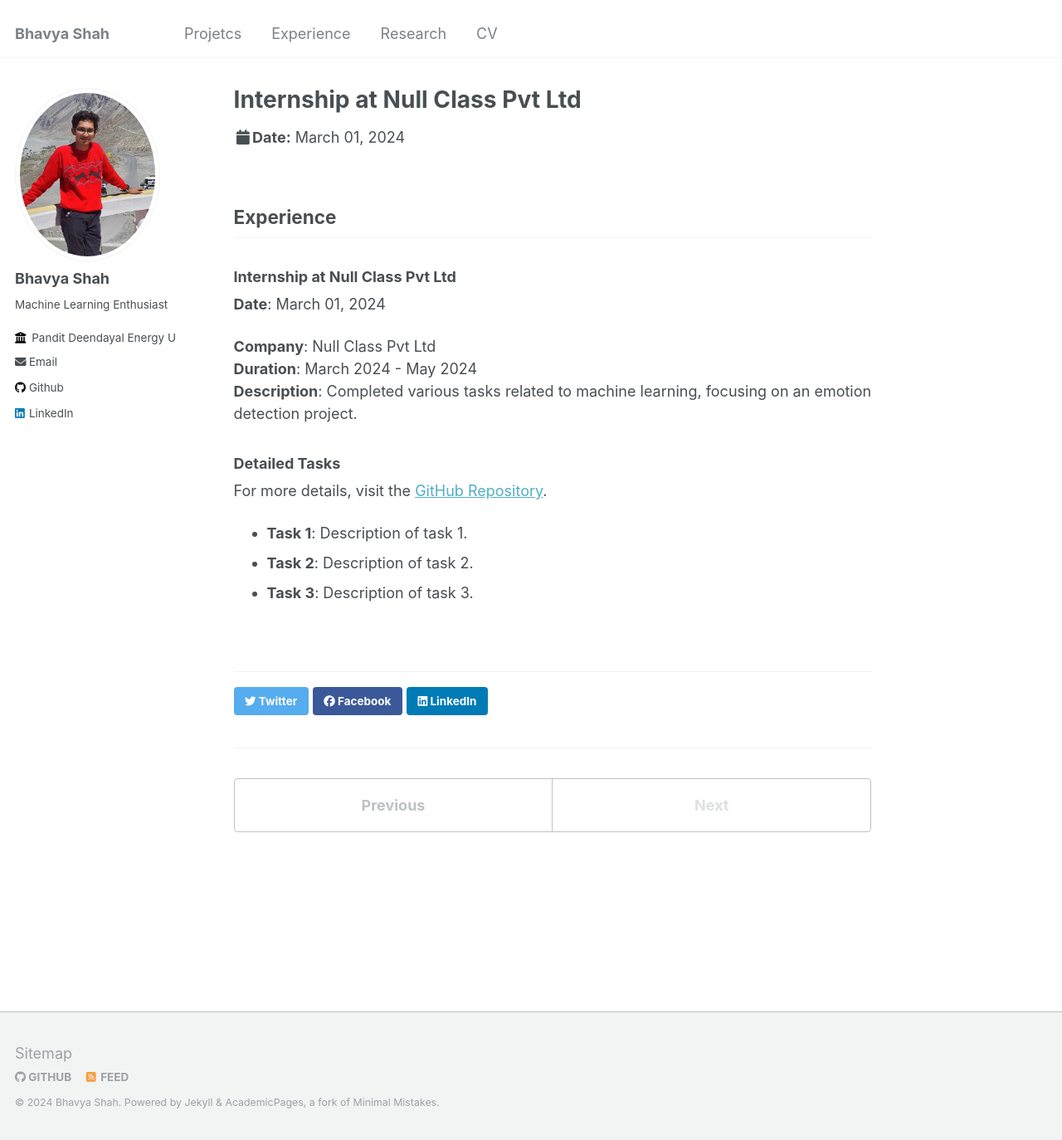
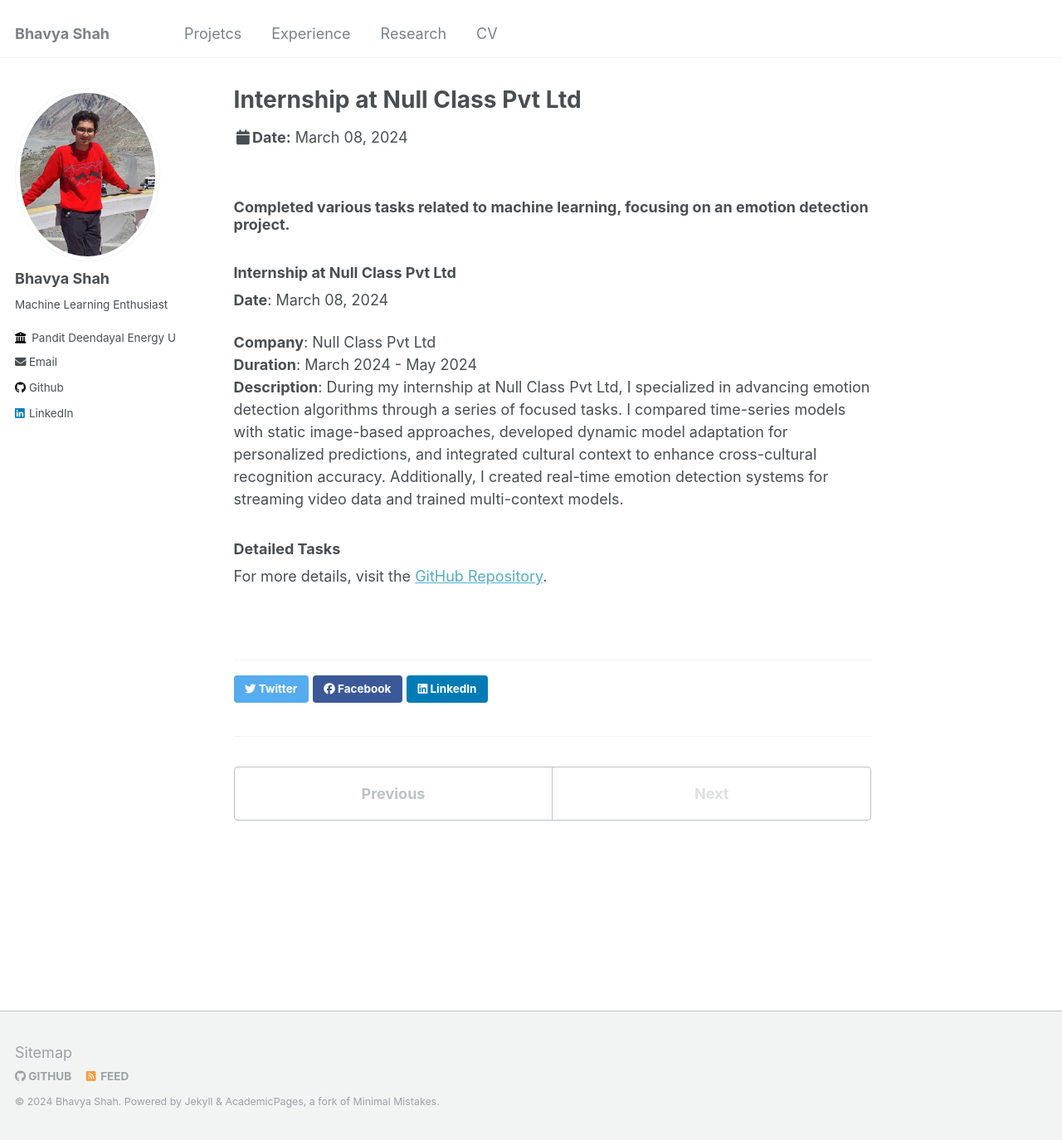
Before and after one commit to B3CODER/B3CODER.github.io, a Jekyll site: the page built from _talks/Nullclass.md, in a window 1280 px wide and 1374 px high. Shown: the whole window at 83% size. Built offline with Jekyll 4.4.1, drawn with Linux system fonts in a browser that asks for light colours.

Commit message:
Update Nullclass.md

```diff
--- a/_talks/Nullclass.md
+++ b/_talks/Nullclass.md
@@ -1,21 +1,17 @@
 ---
 title: "Internship at Null Class Pvt Ltd"
-date: 2024-03-01
+date: 2024-03-08
 location: "Remote"
 ---
 
-## Experience
+### Completed various tasks related to machine learning, focusing on an emotion detection project.
 
 ### Internship at Null Class Pvt Ltd
-**Date**: March 01, 2024
+**Date**: March 08, 2024
 
 **Company**: Null Class Pvt Ltd
 **Duration**: March 2024 - May 2024
-**Description**: Completed various tasks related to machine learning, focusing on an emotion detection project.
+**Description**: During my internship at Null Class Pvt Ltd, I specialized in advancing emotion detection algorithms through a series of focused tasks. I compared time-series models with static image-based approaches, developed dynamic model adaptation for personalized predictions, and integrated cultural context to enhance cross-cultural recognition accuracy. Additionally, I created real-time emotion detection systems for streaming video data and trained multi-context models.
 
 ### Detailed Tasks
 For more details, visit the [GitHub Repository](https://github.com/B3CODER/Emotion_detection_task).
-
-- **Task 1**: Description of task 1.
-- **Task 2**: Description of task 2.
-- **Task 3**: Description of task 3.
```
